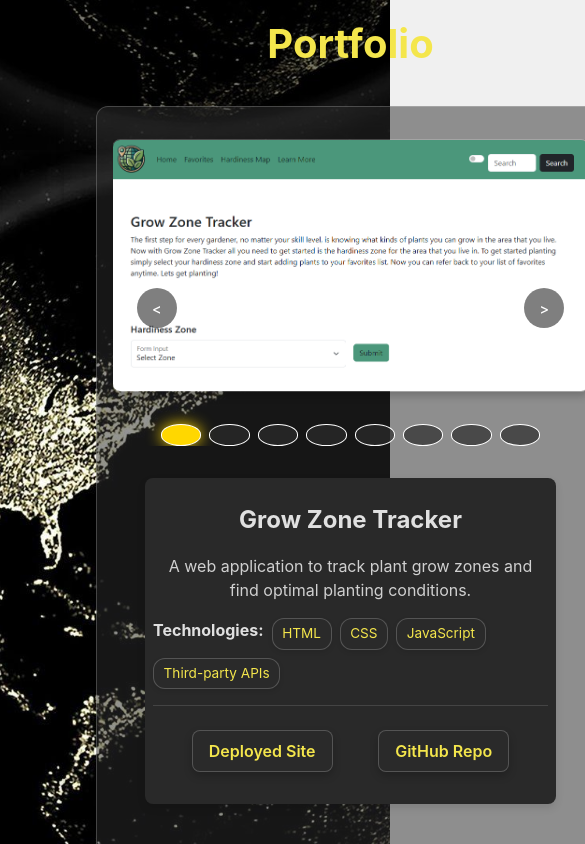
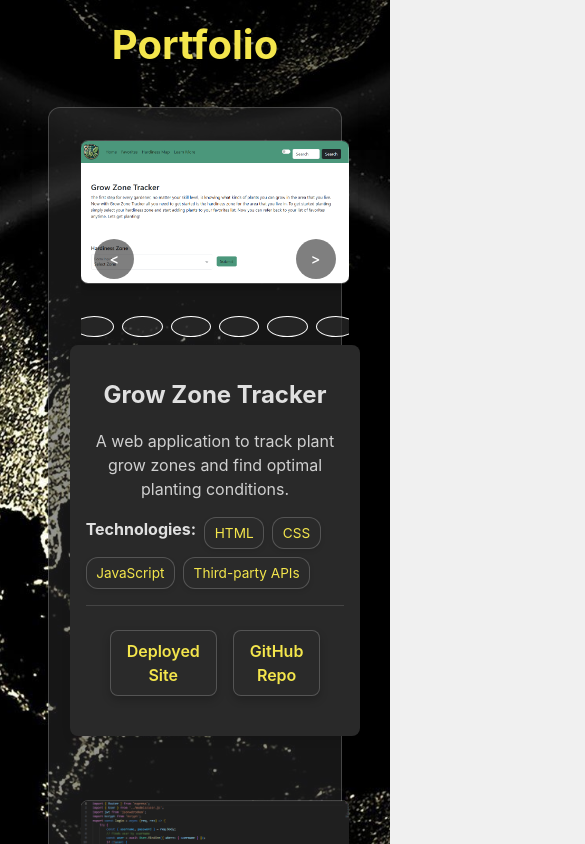
Before and after one commit to Romantech91/My--portfolio-2, a React (Vite) app: page /portfolio in a window 390 px wide. Shown: the part 694-1538 px from the top of the page, 585 px wide, since content can reach past the window. Built offline with nearby package versions, Linux system fonts and the light colour scheme; the HTML template or start-up script is replaced by a standard one.

Commit message:
final edit for mobile friendly

```diff
--- a/src/App.css
+++ b/src/App.css
@@ -2,12 +2,15 @@
   display: flex;
   flex-direction: column;
   min-height: 100vh;
+  width: 100%; /* Ensure it spans the full width of the screen */
   max-width: 1280px;
   margin: 0 auto;
-  padding: 2rem;
+  padding: 1rem; /* Reduce padding to fit content better */
   box-sizing: border-box;
   color: #e0e0e0;
+  overflow-x: hidden; /* Prevent extra horizontal scroll */
 }
+
 
 .greeting {
   font-size: 2.5rem;
@@ -16,6 +19,13 @@
   margin-top: 1rem;
   margin-bottom: 1rem;
   text-shadow: 0 2px 4px rgba(0, 0, 0, 0.5);
+}
+
+html, body {
+  margin: 0;
+  padding: 0;
+  width: 100%;
+  overflow-x: hidden; /* Prevent horizontal scrolling */
 }
 
 .header {
@@ -33,7 +43,7 @@ main {
   display: flex;
   flex-direction: column;
   align-items: center;
-  justify-content: flex-start;
+  justify-content: center;
   width: 100%;
   padding: 2rem 0;
   box-sizing: border-box;
--- a/src/components/Navigation.css
+++ b/src/components/Navigation.css
@@ -1,10 +1,10 @@
 .navigation {
   display: flex;
+  flex-direction: column;
   justify-content: center;
   align-items: center;
   padding: 1rem 0;
-  background-color: transparent; /* Use transparent background */
-  gap: 1.5rem; /* Space out navigation items */
+  background-color: transparent;
 }
 
 .nav-list {
@@ -13,49 +13,41 @@
   list-style: none;
   margin: 0;
   padding: 0;
+  justify-content: center; /* Centering the items horizontally */
+  flex-wrap: nowrap; /* Prevent wrapping on small screens */
+  overflow: hidden; /* Prevent overflow on smaller screens */
 }
 
 .nav-item {
+  display: inline-block;
   margin: 0;
   padding: 0;
+  max-width: none;
 }
 
 .nav-link {
-  display: inline-block; /* Make links behave like buttons */
-  padding: 0.8rem 1.5rem; /* Add padding for button-like appearance */
+  display: inline-block;
   font-weight: 600;
   font-size: 1rem;
-  color: #e0e0e0; /* Light text color */
+  color: #e0e0e0;
   text-decoration: none;
   text-align: center;
-  background-color: rgba(44, 44, 44, 0.5); /* Semi-transparent background */
-  border: 1px solid rgba(255, 255, 255, 0.2); /* Subtle border */
-  border-radius: 8px; /* Rounded corners */
-  box-shadow: 0 4px 8px rgba(0, 0, 0, 0.2); /* Add a soft shadow */
-  backdrop-filter: blur(6px); /* Add blur effect */
-  transition: all 0.3s ease-in-out; /* Smooth transition for hover effects */
+  background-color: rgba(44, 44, 44, 0.5);
+  border: 1px solid rgba(255, 255, 255, 0.2);
+  border-radius: 8px;
+  box-shadow: 0 4px 8px rgba(0, 0, 0, 0.2);
+  backdrop-filter: blur(6px);
+  transition: all 0.3s ease-in-out;
 }
 
 .nav-link:hover {
-  background-color: rgba(44, 44, 44, 0.7); /* Slightly darker on hover */
-  box-shadow: 0 6px 12px rgba(0, 0, 0, 0.3); /* Stronger shadow on hover */
-  color: #ffd700; /* Highlight text color on hover */
-  transform: translateY(-2px); /* Lift effect */
+  background-color: rgba(44, 44, 44, 0.7);
+  box-shadow: 0 6px 12px rgba(0, 0, 0, 0.3);
+  color: #ffd700;
+  transform: translateY(-2px);
 }
 
-.hamburger {
-  display: none;
-  font-size: 1.5rem;
-  background: none;
-  border: none;
-  color: #e0e0e0;
-  cursor: pointer;
-  margin-left: auto;
-}
-
-/* Responsive styles for smaller screens */
 @media (max-width: 768px) {
-
   .hamburger {
     display: block;
   }
@@ -68,10 +60,21 @@
   .nav-list {
     flex-direction: column;
     gap: 1rem;
+    justify-content: center;
+    flex-wrap: nowrap; /* Prevent wrapping */
   }
 
   .nav-link {
-    width: 100%; /* Make links full width */
     text-align: center;
+    padding: 0.5rem 1rem; /* Adjust padding for better button sizing */
+    font-size: 1rem;
+    max-width: 250px; /* Limit button width */
+    width: auto; /* Allow auto scaling based on content */
+  }
+
+  .nav-item {
+    display: flex;
+    justify-content: center;
+    align-items: center;
   }
 }
--- a/src/components/Portfolio.css
+++ b/src/components/Portfolio.css
@@ -1,12 +1,12 @@
 .portfolio {
-  padding: 2rem;
   color: #f4e64c;
   max-width: 1000px;
   margin: 0 auto;
   border-radius: 8px;
   box-shadow: 0 4px 8px rgba(0, 0, 0, 0.2);
   width: 100%;
-
+  padding: 1rem;
+  box-sizing: border-box;
 }
 
 .portfolio h2 {
@@ -20,22 +20,24 @@
 .portfolio-grid {
   display: grid;
   background-color: rgba(44, 44, 44, 0.5);
-  grid-template-columns: 1fr;
-  gap: 3rem;
+  grid-template-columns: repeat(auto-fit, minmax(300px, 1fr));
+  gap: 2rem;
   justify-items: center;
-  align-items: start;
+  align-items: center;
   border-radius: 12px;
   border: 1px solid rgba(255, 255, 255, 0.2);
   padding: 2rem;
+  box-sizing: border-box;
 }
 
 .project {
   background-color: #292929;
   color: #e0e0e0;
   border-radius: 8px;
-  padding: .5rem;
-  margin: 2rem;
+  padding: 1rem;
+  margin: 0;
   box-shadow: 0 4px 8px rgba(0, 0, 0, 0.1);
+  max-width: 300px;
 }
 
 .project:hover {
@@ -86,9 +88,13 @@
   display: flex;
   flex-direction: column;
   align-items: center;
+  justify-content: center;
   width: 100%;
   border-radius: 8px;
   padding: 1rem;
+  max-width: 600px;
+  margin: 0 auto;
+  box-shadow: border-box;
 }
 
 .project-description {
@@ -169,7 +175,7 @@
   display: flex;
   justify-content: center;
   gap: 0.5rem;
-  margin-top: 0.5rem;
+  margin: 0.5rem;
 }
 
 .indicator {
@@ -195,11 +201,22 @@
 @media (max-width: 768px) {
   .portfolio-grid {
     grid-template-columns: 1fr;
-    gap: 2rem; /* Smaller grid items */
-    padding: 1rem; /* Smaller padding */
+    gap: 2rem;
+    padding: 1rem;
+    max-width: 100%;
+  }
+
+  .project {
+    max-width: 100%;
   }
 
   .project-wrapper {
-     margin-bottom: 2rem;
+    display: flex;
+    flex-direction: column;
+    align-items: center; /* Ensure consistent centering */
+    padding: 1rem;
+    margin: 0 auto;
+    max-width: 300px; /* Adjust for smaller devices */
+    box-sizing: border-box;
   }
 }
--- a/src/index.css
+++ b/src/index.css
@@ -39,6 +39,7 @@ a:hover {
 
 body {
   margin: 0;
+  max-width: 100%;
   min-width: 320px;
   min-height: 100vh;
   background: url('./assets/night-time-earth.jpg') no-repeat center center fixed;
```
